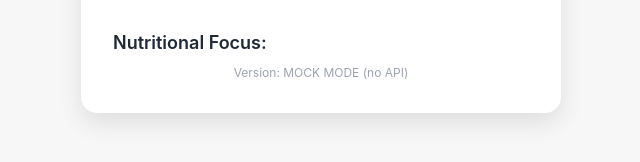
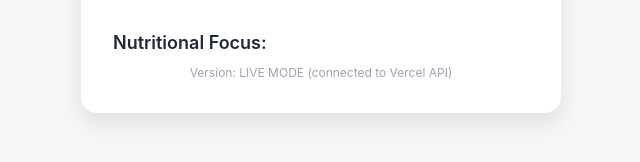
Before and after one commit to ryan-geftman-gold/nutrition-focus-engine, a plain HTML site: page index.html in a window 1280 px wide. Shown: the part 488-650 px from the top of the page, 319-959 px from the left. Drawn offline with nearby package versions, Linux system fonts and the light colour scheme.

Commit message:
Connect frontend to live API

```diff
--- a/index.html
+++ b/index.html
@@ -39,7 +39,7 @@
 
     <div id="errorBox" class="min-h-16 p-4 rounded-lg error-message text-sm hidden"></div>
 
-    <p class="text-xs text-gray-400 mt-2 text-center">Version: MOCK MODE (no API)</p>
+    <p class="text-xs text-gray-400 mt-2 text-center">Version: LIVE MODE (connected to Vercel API)</p>
   </div>
 
   <script>
```
